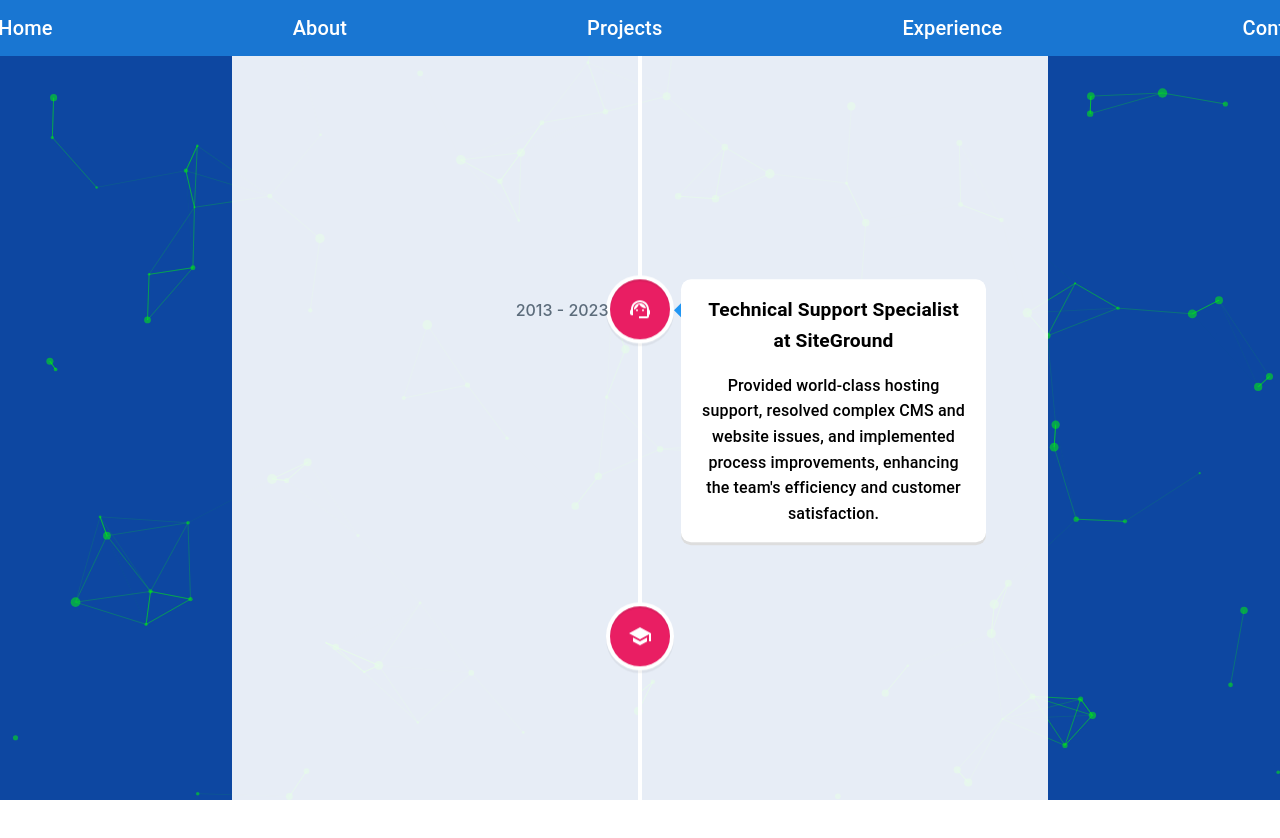
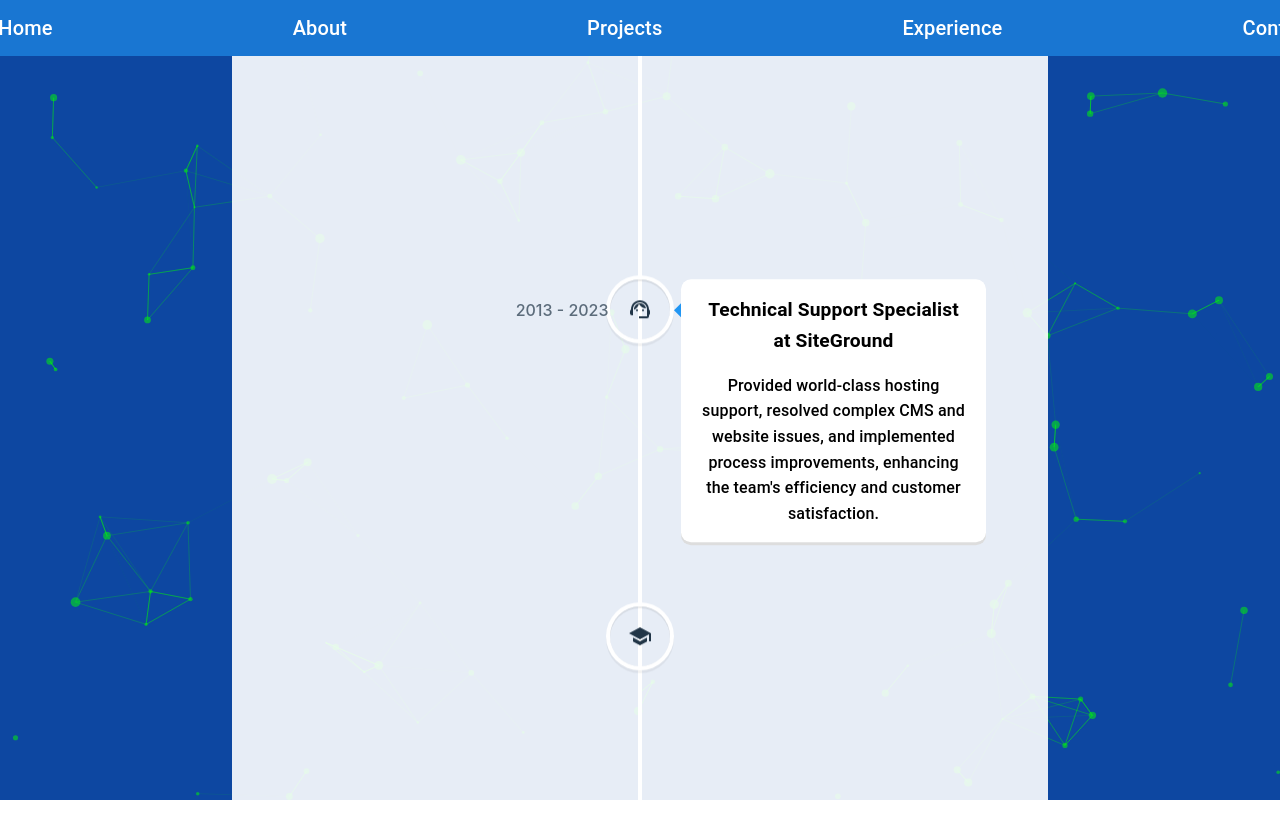
Before and after one commit to todor-savov/personal-portfolio, a React (Vite) app in the folder personal-portfolio/: page /experience in a window 1280 px wide. Shown: the top 838 px of the page. Built offline with nearby package versions, Linux system fonts and the light colour scheme.

Commit message:
Finish the Experience.tsx component

```diff
--- a/personal-portfolio/src/components/Experience/Experience.tsx
+++ b/personal-portfolio/src/components/Experience/Experience.tsx
@@ -19,22 +19,11 @@
               <VerticalTimelineElement key={index} className="experience-item"
                   date={item.date}
                   dateClassName="experience-date"
-
-                  contentStyle={{
-                    background: "white",
-                    borderRadius: "10px",
-                    padding: "1rem",
-                  }}
-
+                  contentStyle={{ background: "white", borderRadius: "10px", padding: "1rem" }}
                   contentArrowStyle={{ borderRight: "7px solid rgb(33, 150, 243)" }}
-
-
                   icon={<item.icon />}
-                  iconStyle={{
-                    background: "rgb(233, 30, 99)",
-                    color: "#fff",
-                  }}
-                              >
+                  iconStyle={item.iconStyle}
+              >
                   <Typography variant='h6' id='experience-title'>{item.title}</Typography>
                   <Typography variant='body1' id='experience-description'>{item.description}</Typography>
               </VerticalTimelineElement>
```
